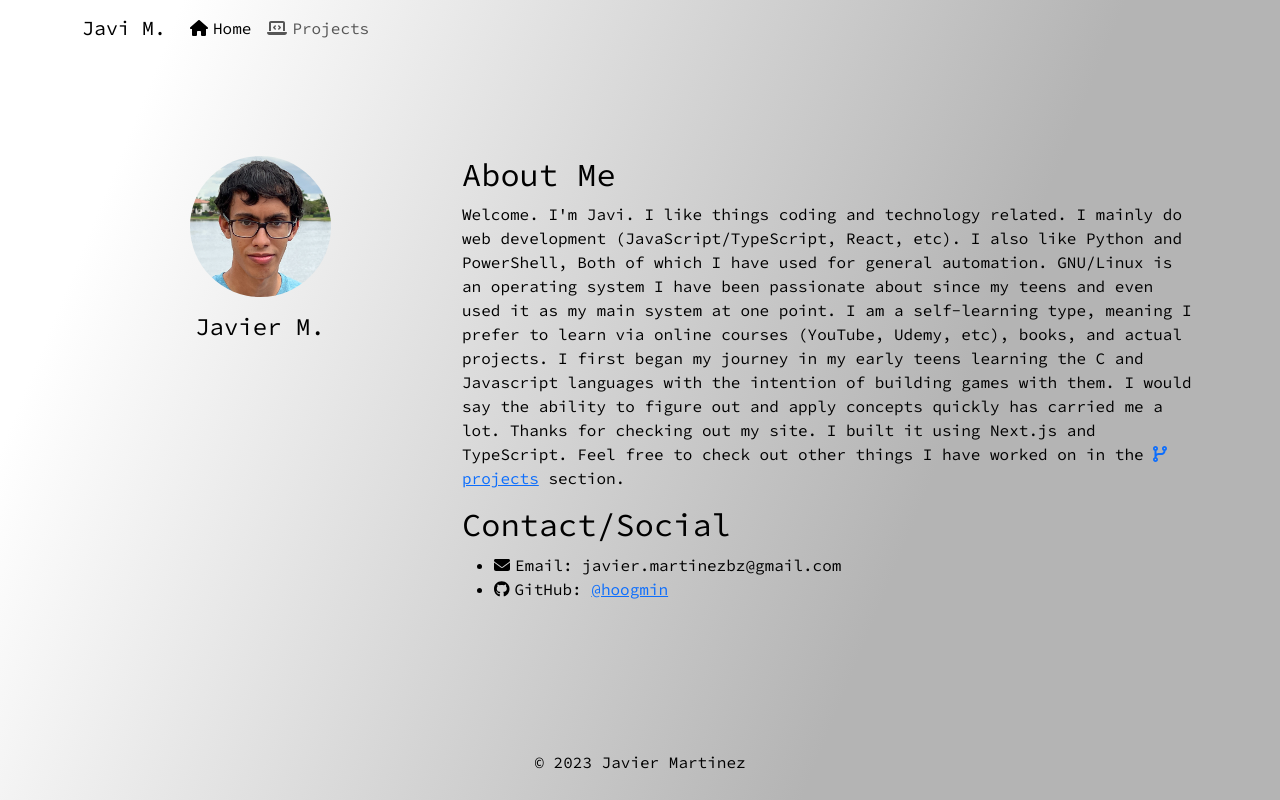
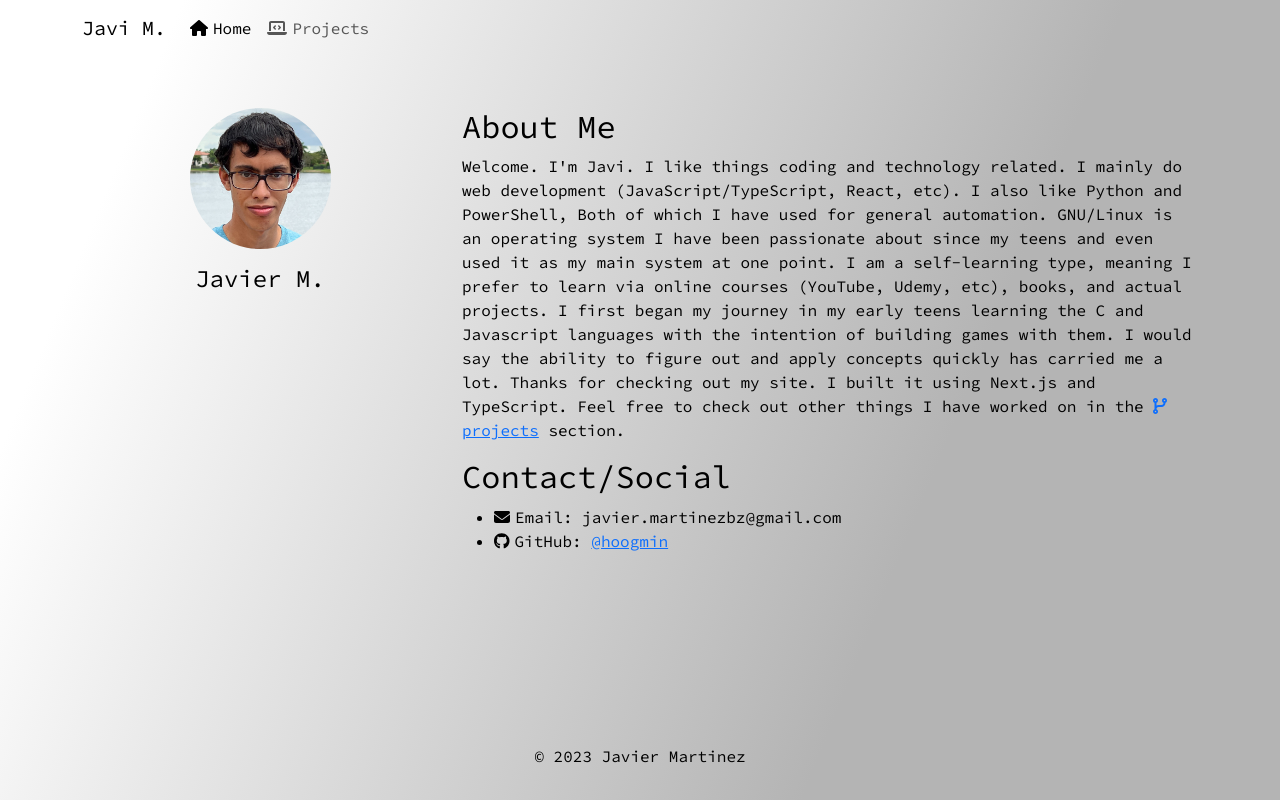
Before and after one commit to hoogmin/jmnxtsite, a Next.js app: page / in a window 1280 px wide. Built offline with nearby package versions, Linux system fonts and the light colour scheme.

Commit message:
Remove client directive and components that require it for home.

```diff
--- a/app/page.tsx
+++ b/app/page.tsx
@@ -1,9 +1,6 @@
-"use client"
-
 import { Metadata } from 'next'
 import Image from 'next/image'
 import styles from '@/styles/Home.module.css'
-import { Container, Row, Col } from "react-bootstrap"
 import { FontAwesomeIcon } from '@fortawesome/react-fontawesome'
 import { faEnvelope, faCodeBranch } from '@fortawesome/free-solid-svg-icons'
 import { faGithub } from '@fortawesome/free-brands-svg-icons'
@@ -24,9 +21,9 @@ export default function HomePage() {
 
   return (
     <>
-      <Container style={{ marginTop: 100 }}>
-        <Row>
-          <Col md={4} className="text-center">
+      <main className="container" style={{ marginTop: 52 }}>
+        <div className="row">
+          <div className="col-md-4 text-center">
             <div className="profile-picture">
               <Image
                 src="/profile1_nodata_site.jpg"
@@ -40,8 +37,8 @@ export default function HomePage() {
             <div className="mt-3">
               <h4>Javier M.</h4>
             </div>
-          </Col>
-          <Col md={8}>
+          </div>
+          <div className="col-md-8">
             <div className="mt-3 mt-md-0">
               <h2>About Me</h2>
               <p>
@@ -74,9 +71,9 @@ export default function HomePage() {
                 </li>
               </ul>
             </div>
-          </Col>
-        </Row>
-      </Container>
+          </div>
+        </div>
+      </main>
     </>
   )
 }
--- a/app/styles/globals.css
+++ b/app/styles/globals.css
@@ -29,7 +29,7 @@ body {
 footer {
   background: transparent;
   color: var(--foreground-color, #000);
-  padding: 10px;
+  padding: 16px;
   margin-top: auto;
   text-align: center;
 }
```
